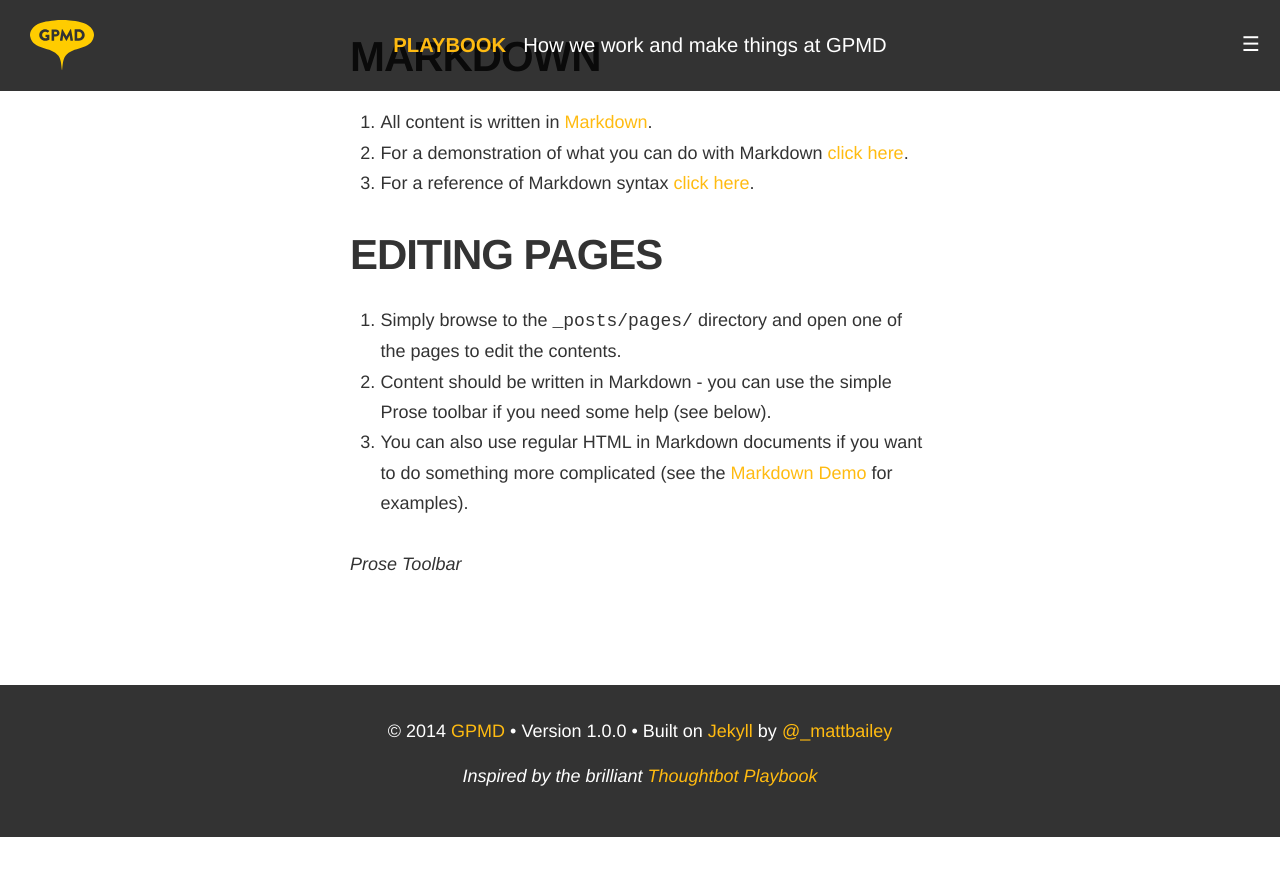
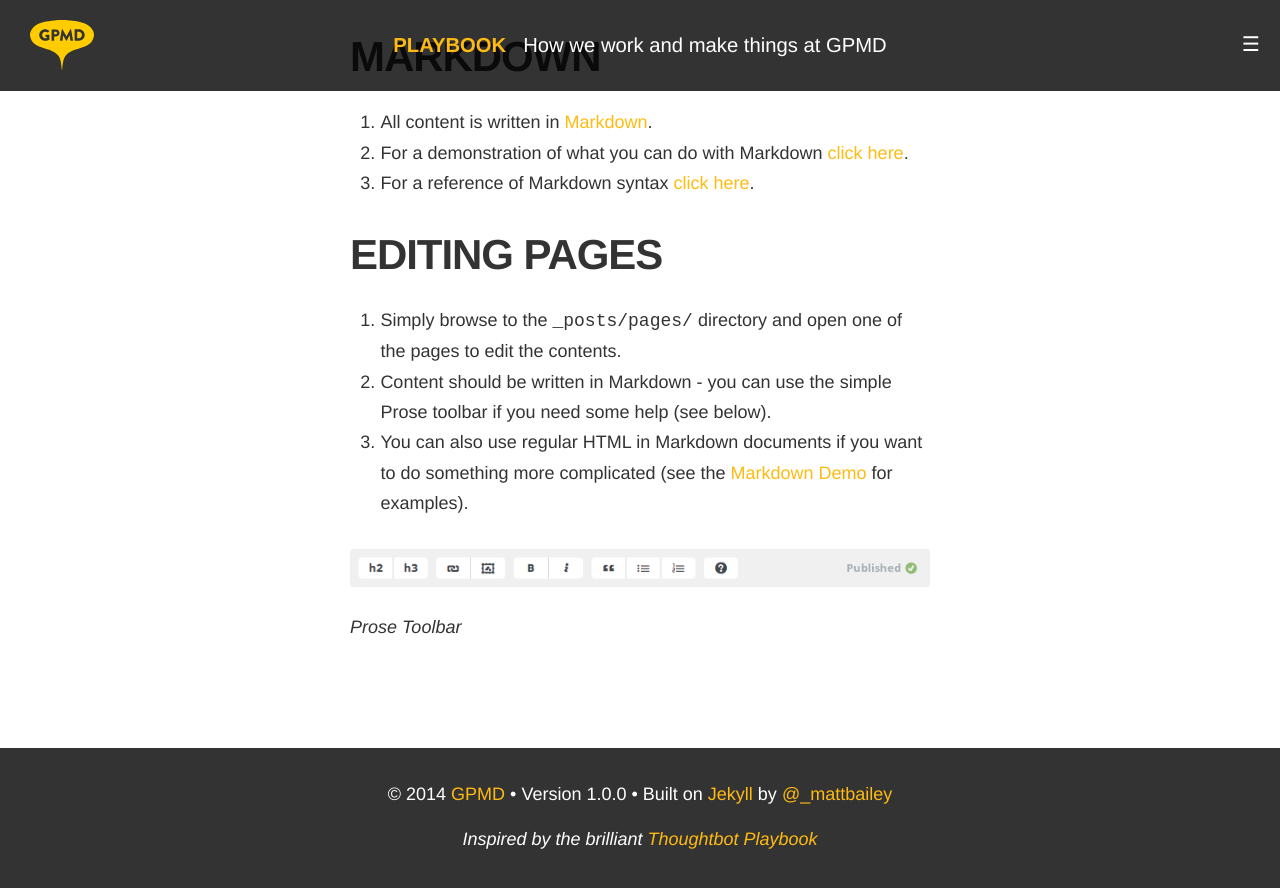
Before and after one commit to gpmd/playbook, a Jekyll site: the page built from _posts/pages/2014-03-11-how-to-edit-the-playbook.md, in a window 1280 px wide and 900 px high, scrolled down 1077 px. Shown: the top 888 px of the window. Built offline with Jekyll 4.4.1, drawn with Linux system fonts in a browser that asks for light colours; nearby versions of some CDN libraries; Markdown is read by kramdown in place of the engine named in the settings; before the commit the page ends 1914 px from its top, so only the background shows below that.

Commit message:
Updated 2014-03-11-how-to-edit-the-playbook.md

```diff
--- a/_posts/pages/2014-03-11-how-to-edit-the-playbook.md
+++ b/_posts/pages/2014-03-11-how-to-edit-the-playbook.md
@@ -32,4 +32,6 @@ The Playbook is a flat file site built on [Jekyll](http://jekyllrb.com/) and hos
 2. Content should be written in Markdown - you can use the simple Prose toolbar if you need some help (see below).
 3. You can also use regular HTML in Markdown documents if you want to do something more complicated (see the [Markdown Demo](http://playbook.gpmd.io/markdown-demo/) for examples).
 
+![prose-toolbar.png](/assets/uploads/prose-toolbar.png)
+
 *Prose Toolbar*
```
